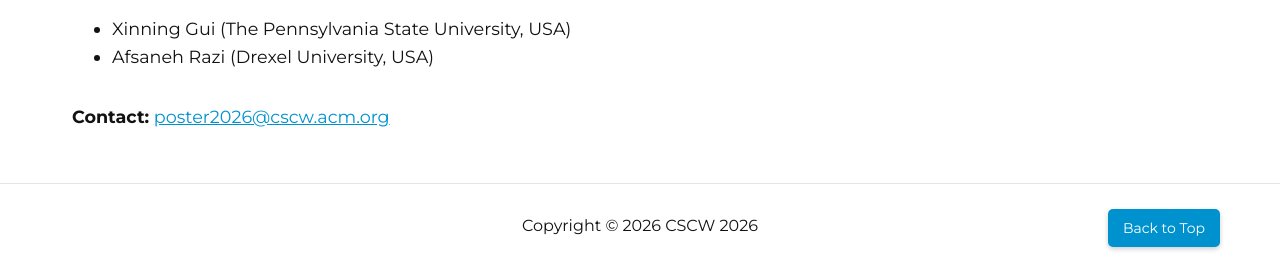
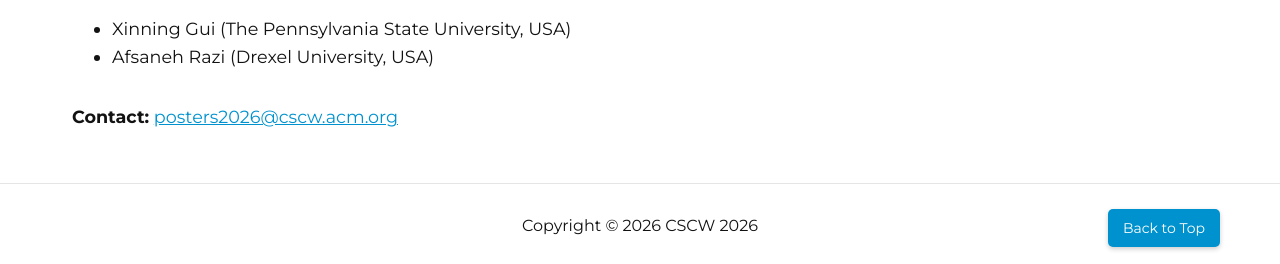
Before and after one commit to anthonypinter/cscw2026-website, a Jekyll site: the page built from posters.html, in a window 1280 px wide and 900 px high, scrolled down 4301 px. Shown: the part 633-897 px from the top of the window. Built offline with Jekyll 4.4.1, drawn with Linux system fonts in a browser that asks for light colours.

Commit message:
Update posters.html

```diff
--- a/posters.html
+++ b/posters.html
@@ -180,6 +180,6 @@
       </div>
 
       <div class="page-text">
-        <strong>Contact:</strong> <a href="poster2026@cscw.acm.org">poster2026@cscw.acm.org</a>
+        <strong>Contact:</strong> <a href="posters2026@cscw.acm.org">posters2026@cscw.acm.org</a>
       </div>
     </main>
```
